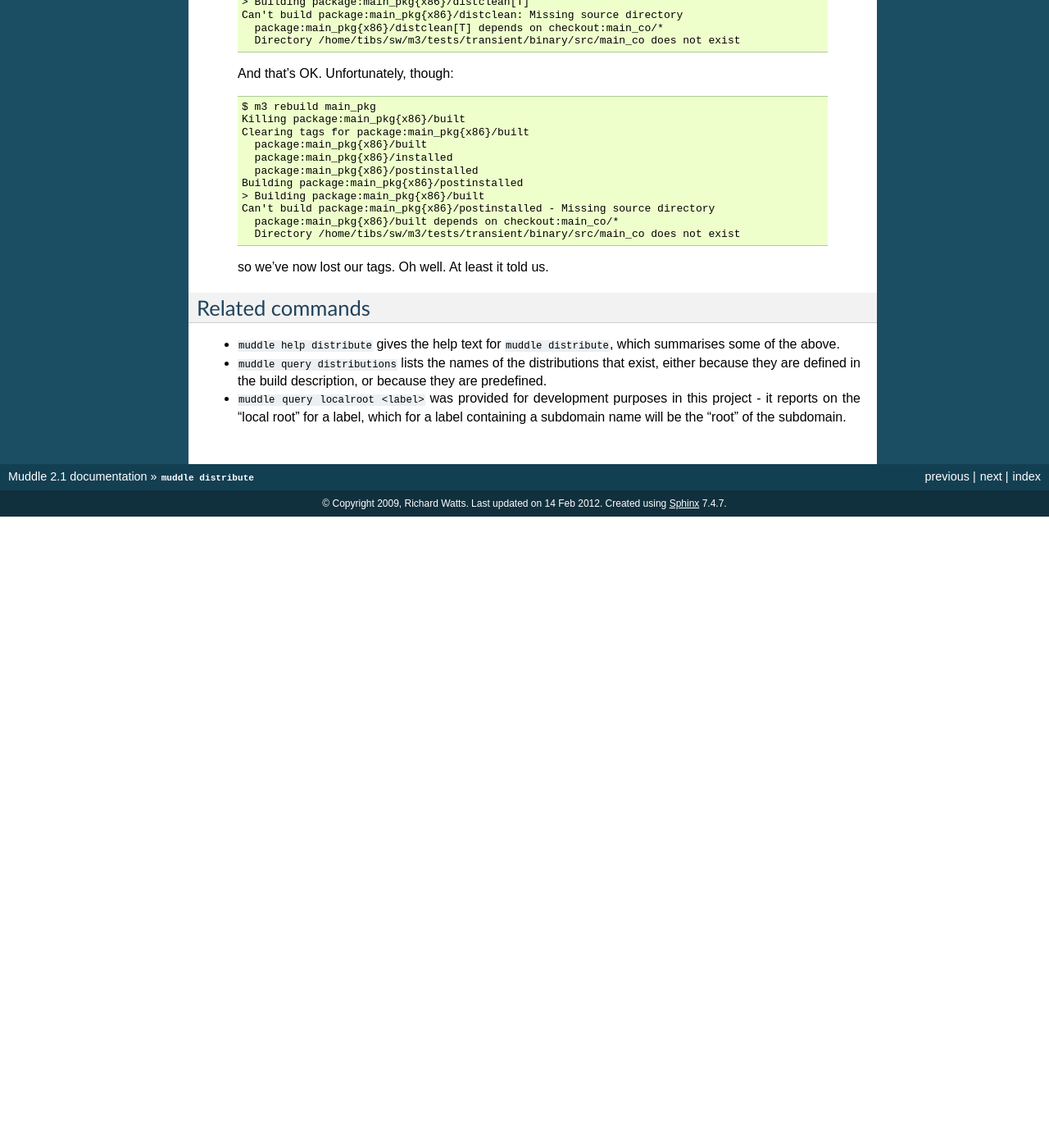
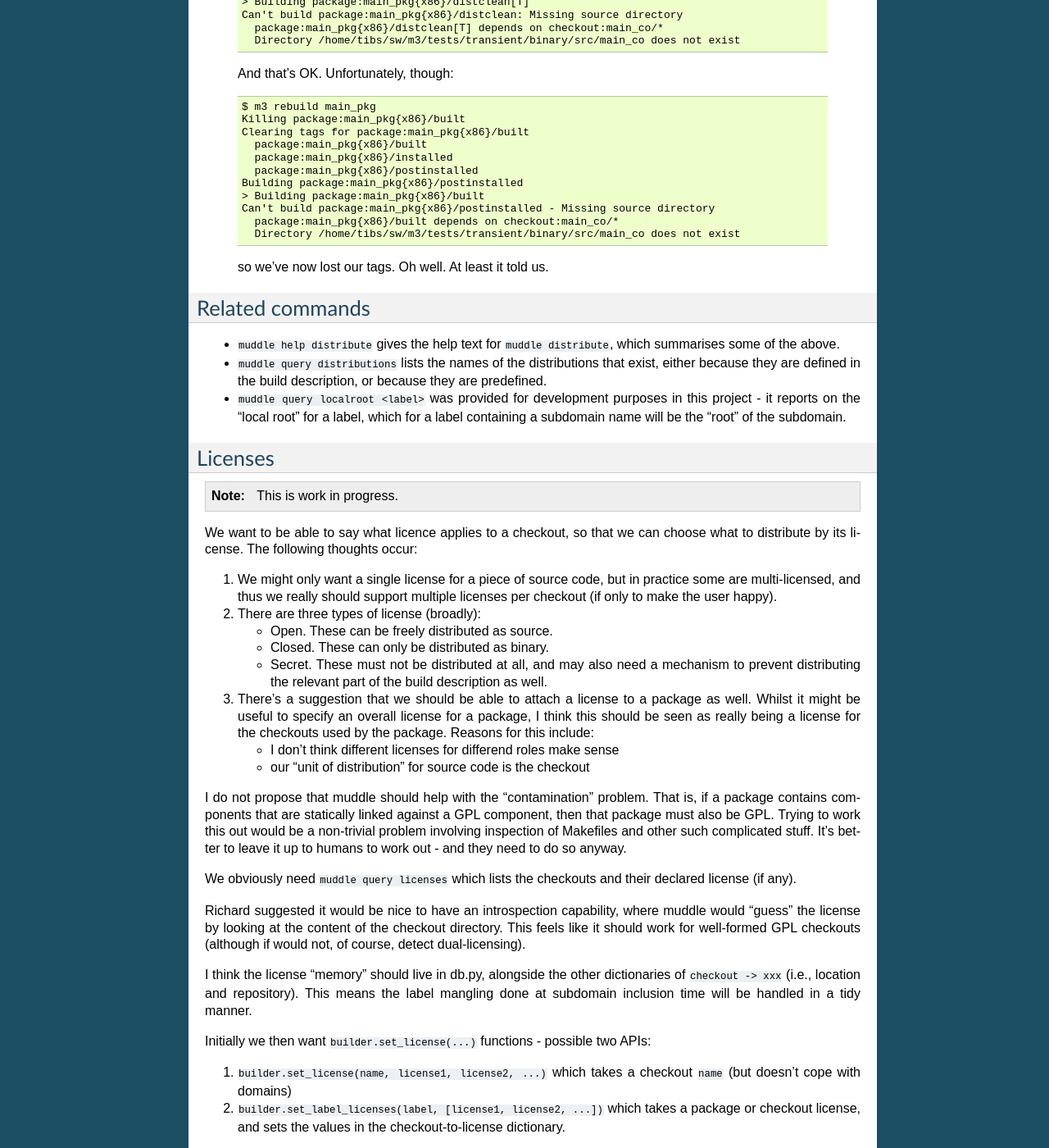
Before and after one commit to kynesim/muddle, a Sphinx documentation site: the page built from docs/distribute.txt, in a window 1280 px wide and 1400 px high, scrolled down 5819 px. Shown: the whole window at 82% size. Built offline with Sphinx 7.4.7, drawn with Linux system fonts in a browser that asks for light colours; before the commit the page ends 6449 px from its top, so only the background shows below that; some of the changed text lies outside the part shown.

Commit message:
Some thinking on licenses

```diff
--- a/docs/distribute.txt
+++ b/docs/distribute.txt
@@ -376,4 +376,93 @@ Related commands
   this project - it reports on the "local root" for a label, which for a label
   containing a subdomain name will be the "root" of the subdomain.
 
+Licenses
+========
+.. note:: This is work in progress.
+
+We want to be able to say what licence applies to a checkout, so that we can
+choose what to distribute by its license. The following thoughts occur:
+
+1. We might only want a single license for a piece of source code, but
+   in practice some are multi-licensed, and thus we really should support
+   multiple licenses per checkout (if only to make the user happy).
+
+2. There are three types of license (broadly):
+
+   * Open. These can be freely distributed as source.
+   * Closed. These can only be distributed as binary.
+   * Secret. These must not be distributed at all, and may also need a
+     mechanism to prevent distributing the relevant part of the build
+     description as well.
+
+3. There's a suggestion that we should be able to attach a license to a
+   package as well. Whilst it might be useful to specify an overall license
+   for a package, I think this should be seen as really being a license for
+   the checkouts used by the package. Reasons for this include:
+
+   * I don't think different licenses for differend roles make sense
+   * our "unit of distribution" for source code is the checkout
+
+I do not propose that muddle should help with the "contamination" problem.
+That is, if a package contains components that are statically linked against a
+GPL component, then that package must also be GPL. Trying to work this out
+would be a non-trivial problem involving inspection of Makefiles and other
+such complicated stuff. It's better to leave it up to humans to work out - and
+they need to do so anyway.
+
+We obviously need ``muddle query licenses`` which lists the checkouts and
+their declared license (if any).
+
+Richard suggested it would be nice to have an introspection capability, where
+muddle would "guess" the license by looking at the content of the checkout
+directory. This feels like it should work for well-formed GPL checkouts
+(although if would not, of course, detect dual-licensing).
+
+I think the license "memory" should live in db.py, alongside the other
+dictionaries of ``checkout -> xxx`` (i.e., location and repository). This
+means the label mangling done at subdomain inclusion time will be handled in a
+tidy manner.
+
+Initially we then want ``builder.set_license(...)`` functions - possible two
+APIs:
+
+1. ``builder.set_license(name, license1, license2, ...)`` which takes a
+   checkout ``name`` (but doesn't cope with domains)
+
+2. ``builder.set_label_licenses(label, [license1, license2, ...])`` which
+   takes a package or checkout license, and sets the values in the
+   checkout-to-license dictionary.
+
+Eventually we may want all the "useful" functions (``make.twolevel``, etc.)
+to support ``license`` (and maybe also ``licenses``???) arguments - but that
+can be after we've proven the technology.
+
+Then we want to add another way of describing a distribution::
+
+  distribute_licenses(builder, name, [license1, license2, ...], binary=True,
+                      source=True, copy_vcs_dir=False)
+
+Note that this doesn't know anything about what the licenses *mean*. It's
+possible we want some checking mechanism that recognises some licenses as open
+and some as closed, and grumbles if we do unlikely or disallowed things.
+
+Naming licenses:
+
+* For the common licenses, define simple strings for them::
+
+      GPL2 = 'gpl2'
+      MPL1 = 'mpl1.1'
+      BSD  = 'BSD'
+
+* For specialised open licenses, prefix them with ``open``::
+
+       open:zlib
+
+* For binary licenses, prefix them with ``binary``::
+
+       binary:customerA
+
+* For secret licenses, perhaps we only need ``secret`` - anything else gives
+  away information!
+
 .. vim: set filetype=rst tabstop=8 softtabstop=2 shiftwidth=2 expandtab:
```
Also changed, not shown: 2 other files.
